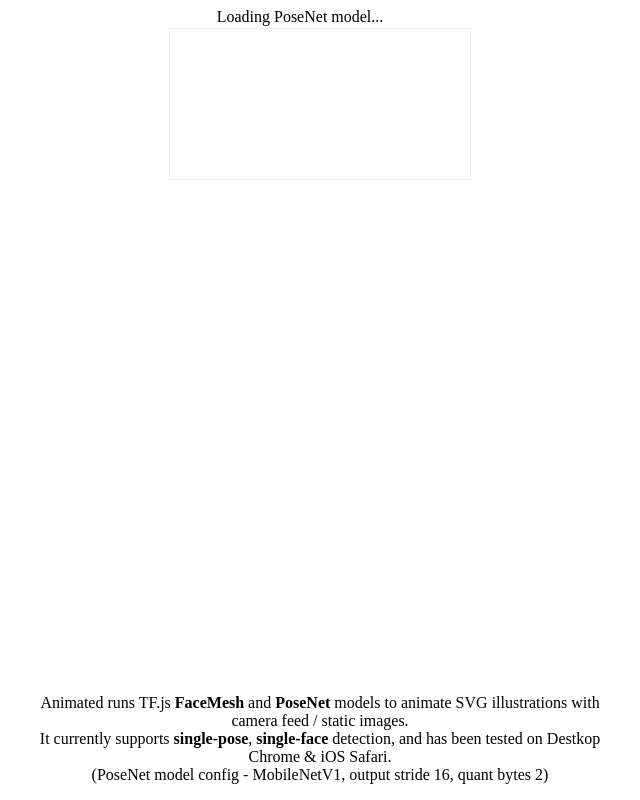
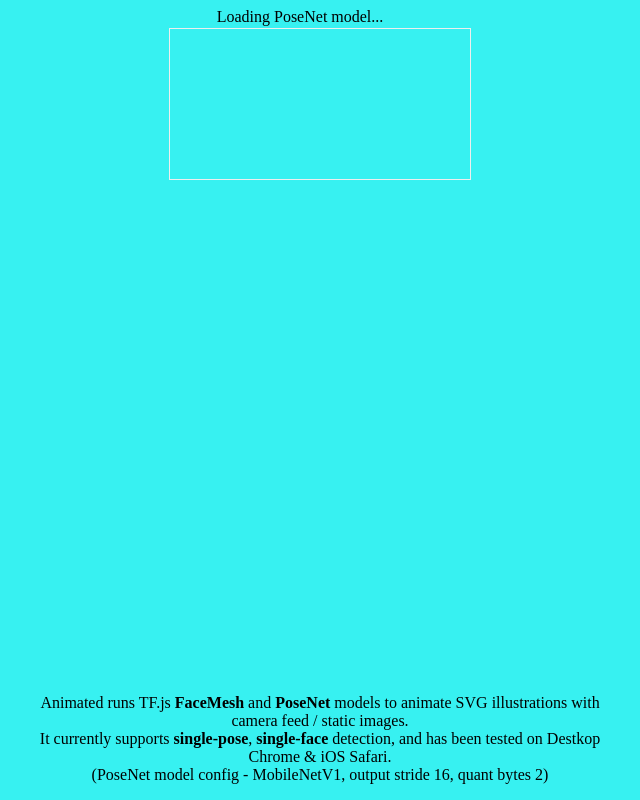
Before and after one commit to S-codes14/animated, a website: page camera.html in a window 1280 px wide. Shown: the whole page, without its empty margins (320-960 px from the left). Drawn offline with Linux system fonts and the light colour scheme.

Commit message:
background

```diff
--- a/camera.html
+++ b/camera.html
@@ -5,11 +5,12 @@
     <title>Animated PoseNet - Camera Feed Demo</title>
     <style>
         body {
-            display: flex;
-            flex-direction: column;
-            align-items: center;
-            justify-content: center;
-        }
+          display: flex;
+          flex-direction: column;
+          align-items: center;
+          justify-content: center;
+          background-color: rgb(55, 241, 241);
+      }
 
         .canvas-container {
             width: 800px;
```
